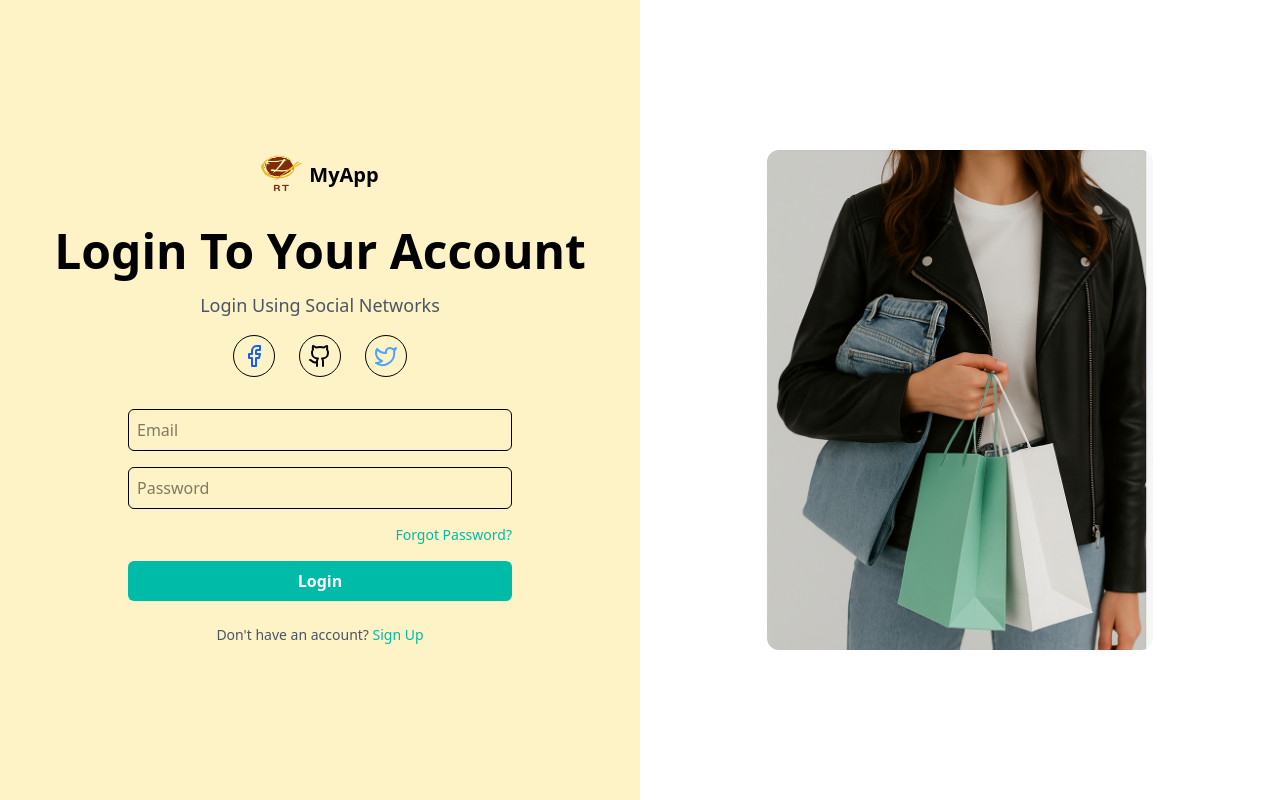
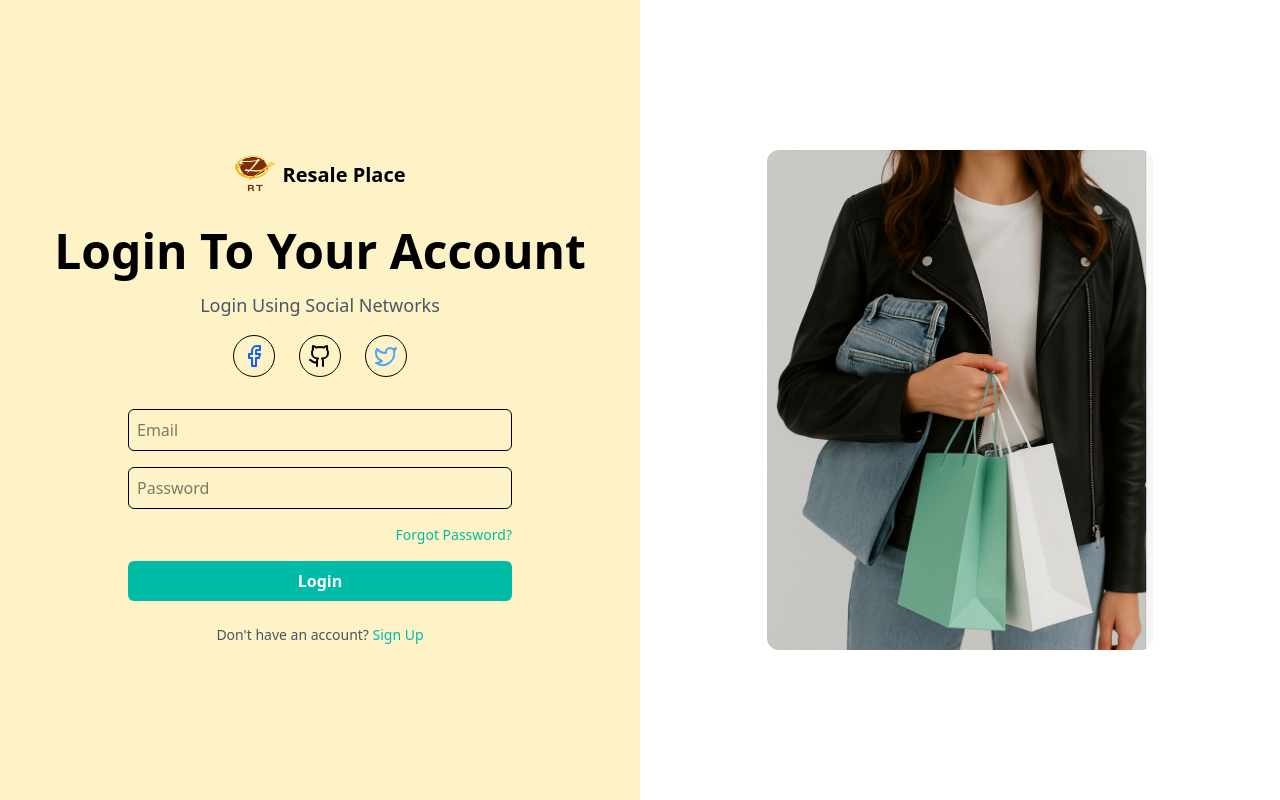
Before and after one commit to Maaztai66/Resale-Website, a React (Vite) app: page /login in a window 1280 px wide. Built offline with nearby package versions, Linux system fonts and the light colour scheme.

Commit message:
Update loginpage.jsx

```diff
--- a/src/login/loginpage.jsx
+++ b/src/login/loginpage.jsx
@@ -11,7 +11,7 @@
         {/* Header */}
         <div className="flex items-center mb-8">
           <img src={logo} alt="logo" className="h-10 w-10 mr-2" />
-          <h1 className="text-xl font-bold">MyApp</h1>
+          <h1 className="text-xl font-bold">Resale Place</h1>
         </div>
 
         {/* Login Heading */}
```
